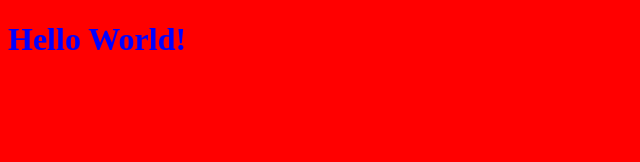
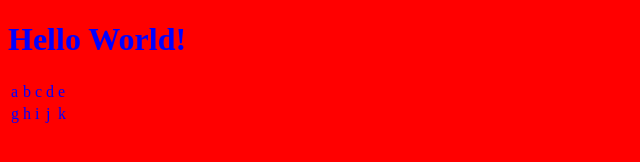
Before and after one commit to josefinnordahl/josefinnordahl.github.io, a plain HTML site: page index.html in a window 1280 px wide. Shown: the whole page, without its empty margins (0-640 px from the left). Drawn offline with Linux system fonts and the light colour scheme.

Commit message:
Har lagt till en tabell

```diff
--- a/index.html
+++ b/index.html
@@ -7,8 +7,30 @@
 	color:blue;
  }
 </style>
+	<script>
+		function helloWorld() {
+		}
+
+	</script>
 	</head>
 	<body>
 		<h1>Hello World!</h1>
+
+		<table>
+			<tr>
+				<td> a</td>
+				<td> b</td>
+				<td> c</td>
+				<td> d</td>
+				<td> e</td>
+			</tr>
+			<tr>
+				<td> g</td>
+				<td> h</td>
+				<td> i</td>
+				<td> j</td>
+				<td> k</td>
+			</tr>
+		</table>
 	</body>
 </html>
```
